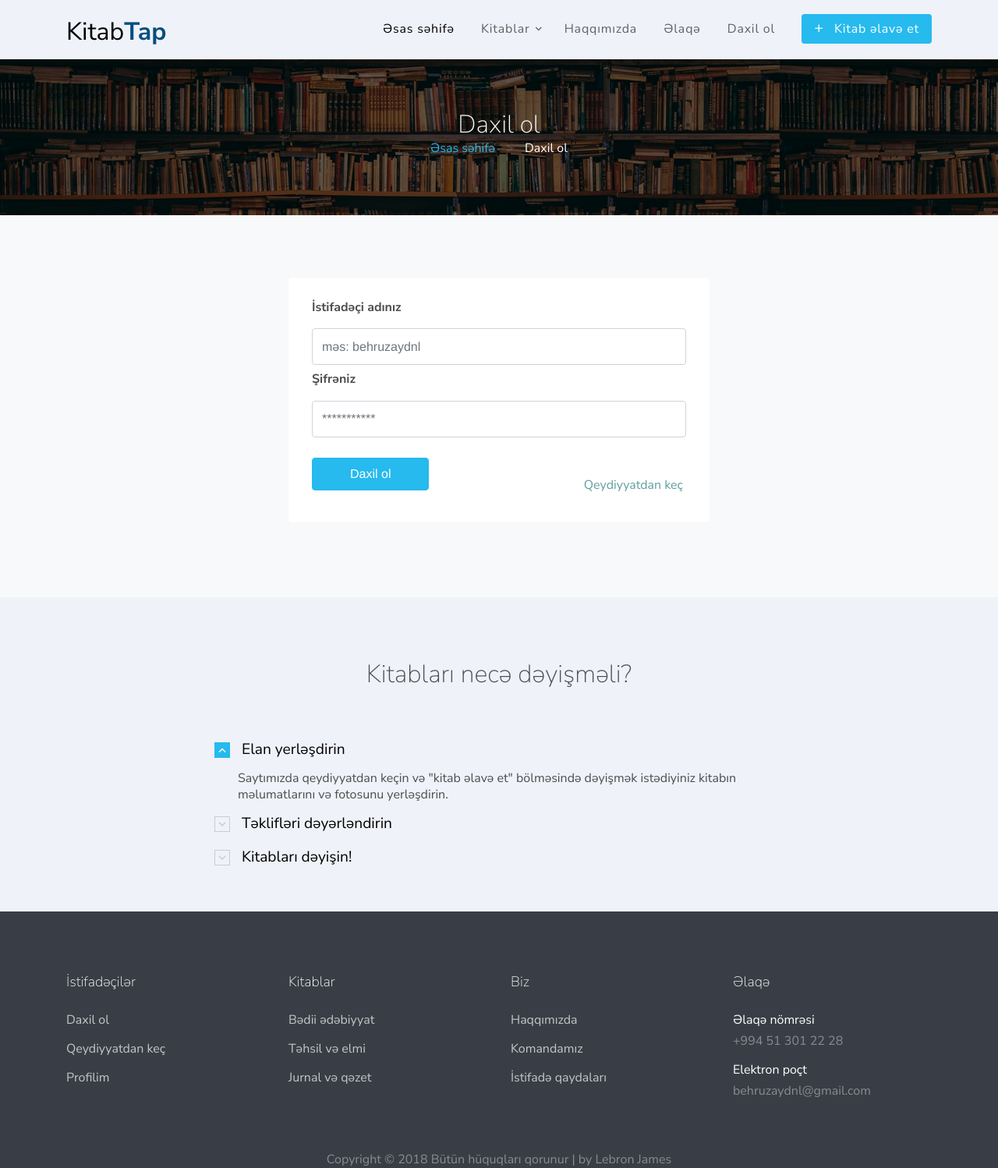
After one commit to mchingiz/Book_Exchange, a Laravel app: template resources/views/login.blade.php in a window 1280 px wide. The commit adds this page. Shown: the whole page at 78% size. Run offline with Laravel 8, Linux system fonts and the light colour scheme; the template is opened without the code that fills it, so the values that code supplies are empty; settings files or empty folders that the repository lacks are supplied; some libraries are stand-ins or nearby versions; some web fonts are replaced.

Commit message:
views prepared

```diff
--- a/app/Http/Controllers/BookController.php
+++ b/app/Http/Controllers/BookController.php
@@ -118,6 +118,6 @@ class BookController extends Controller
     }
 
     public function test(){
-        return view('about');
+        return view('contact');
     }
 }
--- a/resources/views/about.blade.php
+++ b/resources/views/about.blade.php
@@ -5,7 +5,7 @@
 @endsection
 
 @section('content')
-<div class="unit-5 overlay" style="background-image: url('images/hero_bg_2.jpg');">
+<div class="unit-5 overlay" style="background-image: url('https://www.helperhelper.com/wp-content/uploads/2015/10/bigstock-Stack-Of-Books-70033240.jpg');">
       <div class="container text-center">
         <h2 class="mb-0">About</h2>
         <p class="mb-0 unit-6"><a href="index.html">Home</a> <span class="sep">></span> <span>About</span></p>
@@ -19,7 +19,7 @@
       <div class="container">
         <div class="row">
           <div class="col-lg-6 col-md-12 mb-5" data-aos="fade">
-            <img src="images/img_1.jpg" class="img-md-fluid" alt="Placeholder image">
+            <img src="https://colorlib.com/preview/theme/jobstart/images/img_1.jpg" class="img-md-fluid" alt="Placeholder image">
           </div>
           <div class="col-lg-6 col-md-12">
             <div class="bg-white pl-lg-5 pl-0  pb-lg-5 pb-0">
@@ -219,7 +219,7 @@
     </div>
 
 
-    <div class="site-blocks-cover" style="background-image: url(images/hero_bg_1.jpg);" data-aos="fade" data-stellar-background-ratio="0.5">
+    <div class="site-blocks-cover" style="background-image: url(https://www.chroniclebooks.com/blog/wp-content/uploads/books-1.jpg);" data-aos="fade" data-stellar-background-ratio="0.5">
       <div class="container">
         <div class="row row-custom align-items-center">
           <div class="col-md-10">
--- a/resources/views/blog.blade.php
+++ b/resources/views/blog.blade.php
@@ -5,7 +5,7 @@
 @endsection
 
 @section('content')
-    <div class="unit-5 overlay" style="background-image: url('images/hero_bg_2.jpg');">
+    <div class="unit-5 overlay" style="background-image: url('https://images.unsplash.com/photo-1521587760476-6c12a4b040da?ixlib=rb-0.3.5&ixid=eyJhcHBfaWQiOjEyMDd9&s=1fd72b80aa0b43f74015163c2ad6fcc5&w=1000&q=80');">
       <div class="container text-center">
         <h2 class="mb-0">Blog</h2>
         <p class="mb-0 unit-6"><a href="index.html">Home</a> <span class="sep">></span> <span>Blog</span></p>
--- a/resources/views/layouts/layout.blade.php
+++ b/resources/views/layouts/layout.blade.php
@@ -21,6 +21,7 @@
     <link rel="stylesheet" href="/css/book-card.css">
     <link rel="stylesheet" href="/css/style.css">
     <link rel="stylesheet" href="/css/comments.css">
+    <link rel="stylesheet" href="/css/login.css">
 
 
   </head>
@@ -220,6 +221,7 @@
 
   <script src="/js/main.js"></script>
   <script src="/js/book-card.js"></script>
+  <script src="js/closeBox.js"></script>
 
   </body>
 </html>
--- /dev/null
+++ b/resources/views/login.blade.php
@@ -0,0 +1,164 @@
+@extends('layouts.layout')
+
+@section('title')
+    'Single Book'
+@endsection
+
+@section('content')
+    <div class="unit-6 overlayrel overlay" style="background-image: url('img/shelf.jpg');">
+      <div class="overlayBox"></div>
+      <div class="text-center breads">
+        <h2 class="mb-0">Daxil ol</h2>
+        <p class="mb-0 unit-6"><a href="index.html">Əsas səhifə</a> <span class="sep">></span> <span>Daxil ol</span></p>
+      </div>
+    </div>
+
+    <div class="site-section bg-light">
+      <div class="container">
+        <div class="row login">
+          <div class="col-md-12 col-lg-6 offset-lg-3 mb-5">
+            <form action="#" class="p-5 bg-white">
+              <div class="row form-group">
+                <div class="col-md-12 mb-3 mb-md-0">
+                  <label class="font-weight-bold" for="username">İstifadəçi adınız</label>
+                  <input type="text" id="username" class="form-control" placeholder="məs: behruzaydnl">
+                  <p class="text-danger"></p>
+                </div>
+                <div class="col-md-12 mb-3 mb-md-0">
+                  <label class="font-weight-bold" for="password">Şifrəniz</label>
+                  <input type="password" id="password" class="form-control" placeholder="***********">
+                  <p class="text-danger"></p>
+                </div>
+              </div>
+              <div class="row form-group">
+                <div class="col-md-12">
+                  <input type="submit" value="Daxil ol" id="loginBtn" class="btn btn-primary  py-2 px-5">
+                </div>
+              </div>
+            </form>
+            <div class="goToLogin goTo">
+                <p>Qeydiyyatdan keç</p>
+              </div>
+          </div>
+        </div>
+        <div class="row register">
+            <div class="col-md-12 col-lg-12 mb-5">
+              <form action="#" class="p-5 bg-white">
+                <div class="row form-group">
+                    <div class="col-md-6 mb-3 mb-md-0">
+                        <label class="font-weight-bold" for="name">Adınız <span class="text-danger">*</span></label>
+                        <input type="text" id="name" class="form-control" placeholder="məs: Bəhruz">
+                        <p class="text-danger"></p>
+                    </div>
+                    <div class="col-md-6 mb-3 mb-md-0">
+                        <label class="font-weight-bold" for="surname">Soyadınız <span class="text-danger">*</span></label>
+                        <input type="text" id="surname" class="form-control" placeholder="məs: Aydınlı">
+                        <p class="text-danger"></p>
+                    </div>
+                    <div class="col-md-6 mb-3 mb-md-0">
+                        <label class="font-weight-bold" for="email">Elektron poçt <span class="text-danger">*</span></label>
+                        <input type="email" id="email" class="form-control" placeholder="məs: behruzaydnl@gmail.com">
+                        <p class="text-danger"></p>
+                    </div>
+                    <div class="col-md-6 mb-3 mb-md-0">
+                        <label class="font-weight-bold" for="phone">Əlaqə nömrəniz <span class="text-danger">*</span></label>
+                        <input type="number" id="phone" class="form-control" placeholder="məs: +994513012228">
+                        <p class="text-danger"></p>
+                    </div>
+                    <div class="col-md-6 mb-3 mb-md-0">
+                        <label class="font-weight-bold" for="username">İstifadəçi adınız <span class="text-danger">*</span></label>
+                        <input type="text" id="username" class="form-control" placeholder="məs: behruzaydnl">
+                        <p class="text-danger"></p>
+                    </div>
+                    <div class="col-md-6 mb-3 mb-md-0">
+                        <label class="font-weight-bold" for="password">Şifrəniz <span class="text-danger">*</span></label>
+                        <input type="password" id="password" class="form-control" placeholder="***********">
+                        <p class="text-danger"></p>
+                    </div>
+                    <div class="col-md-6 mb-3 mb-md-0">
+                        <label class="font-weight-bold" for="passwordAgain">Şifrənizi təkrarlayın <span class="text-danger">*</span></label>
+                        <input type="password" id="passwordAgain" class="form-control" placeholder="***********">
+                        <p class="text-danger"></p>
+                    </div>
+                    <div class="col-md-6 mb-3 mb-md-0">
+                        <label class="font-weight-bold" for="city">Yaşadığınız şəhər <span class="text-danger">*</span></label>
+                        <input type="text" id="city" class="form-control" placeholder="məs: Bakı">
+                        <p class="text-danger"></p>
+                    </div>
+                    <div class="col-md-6 mb-3 mb-md-0">
+                      <label class="font-weight-bold" for="address">Addresiniz</label>
+                      <input type="text" id="address" class="form-control" placeholder="məs: Zərdabi küç, 61">
+                      <p class="text-danger"></p>
+                    </div>
+                  </div>
+                  <div class="form-group row">
+                  <div class="col-lg-6 col-md-12 mb-3 mb-md-0">
+                      <input type="checkbox" id="terms"> Qaydalarla tanış oldum və onları qəbul edirəm.
+                  </div>
+                </div>
+                <div class="row form-group">
+                  <div class="col-md-12">
+                    <input type="submit" id="registerBtn" value="Qeydiyyatı tamamla" class="btn btn-primary  py-2 px-5">
+                  </div>
+                </div>
+              </form>
+              <div class="goToRegister goTo">
+                <h5>Daxil ol</h5>
+              </div>
+            </div>
+        </div>
+      </div>
+    </div>
+
+    <div class="site-section">
+      <div class="container">
+        <div class="row justify-content-center text-center mb-5">
+          <div class="col-md-6" data-aos="fade" >
+            <h2>Kitabları necə dəyişməli?</h2>
+          </div>
+        </div>
+
+
+        <div class="row justify-content-center" data-aos="fade" data-aos-delay="100">
+          <div class="col-md-8">
+            <div class="accordion unit-8" id="accordion">
+            <div class="accordion-item">
+              <h3 class="mb-0 heading">
+                <a class="btn-block" data-toggle="collapse" href="#collapseOne" role="button" aria-expanded="true" aria-controls="collapseOne">Elan yerləşdirin<span class="icon"></span></a>
+              </h3>
+              <div id="collapseOne" class="collapse show" aria-labelledby="headingOne" data-parent="#accordion">
+                <div class="body-text">
+                  <p>Saytımızda qeydiyyatdan keçin və "kitab əlavə et" bölməsində dəyişmək istədiyiniz kitabın məlumatlarını və fotosunu yerləşdirin.</p>
+                </div>
+              </div>
+            </div> <!-- .accordion-item -->
+
+            <div class="accordion-item">
+              <h3 class="mb-0 heading">
+                <a class="btn-block" data-toggle="collapse" href="#collapseTwo" role="button" aria-expanded="false" aria-controls="collapseTwo">Təklifləri dəyərləndirin<span class="icon"></span></a>
+              </h3>
+              <div id="collapseTwo" class="collapse" aria-labelledby="headingOne" data-parent="#accordion">
+                <div class="body-text">
+                  <p>Paylaşdığınız kitab üçün gələn təklifləri nəzərdən keçirin və sizə ən uyğun olanın hansı olduğuna qərar verin.</p>
+                </div>
+              </div>
+            </div> <!-- .accordion-item -->
+
+            <div class="accordion-item">
+              <h3 class="mb-0 heading">
+                <a class="btn-block" data-toggle="collapse" href="#collapseThree" role="button" aria-expanded="false" aria-controls="collapseThree">Kitabları dəyişin!<span class="icon"></span></a>
+              </h3>
+              <div id="collapseThree" class="collapse" aria-labelledby="headingOne" data-parent="#accordion">
+                <div class="body-text">
+                  <p>Mesaj bölməmizdən istifadə edərək bir-birinizlə əlaqə yaradın, görüş vaxtını və yerini təyin edin və ya kitabları poçtla göndərin!</p>
+                </div>
+              </div>
+            </div> <!-- .accordion-item -->
+
+          </div>
+          </div>
+        </div>
+
+      </div>
+    </div>
+@endsection
```
Also changed, not shown: resources/views/contact.blade.php (added, +144 -0 lines), resources/views/index.blade.php (+0 -1 lines), resources/views/new_post.blade.php (added, +205 -0 lines), public/img/hero_bg_1.jpg (added).
